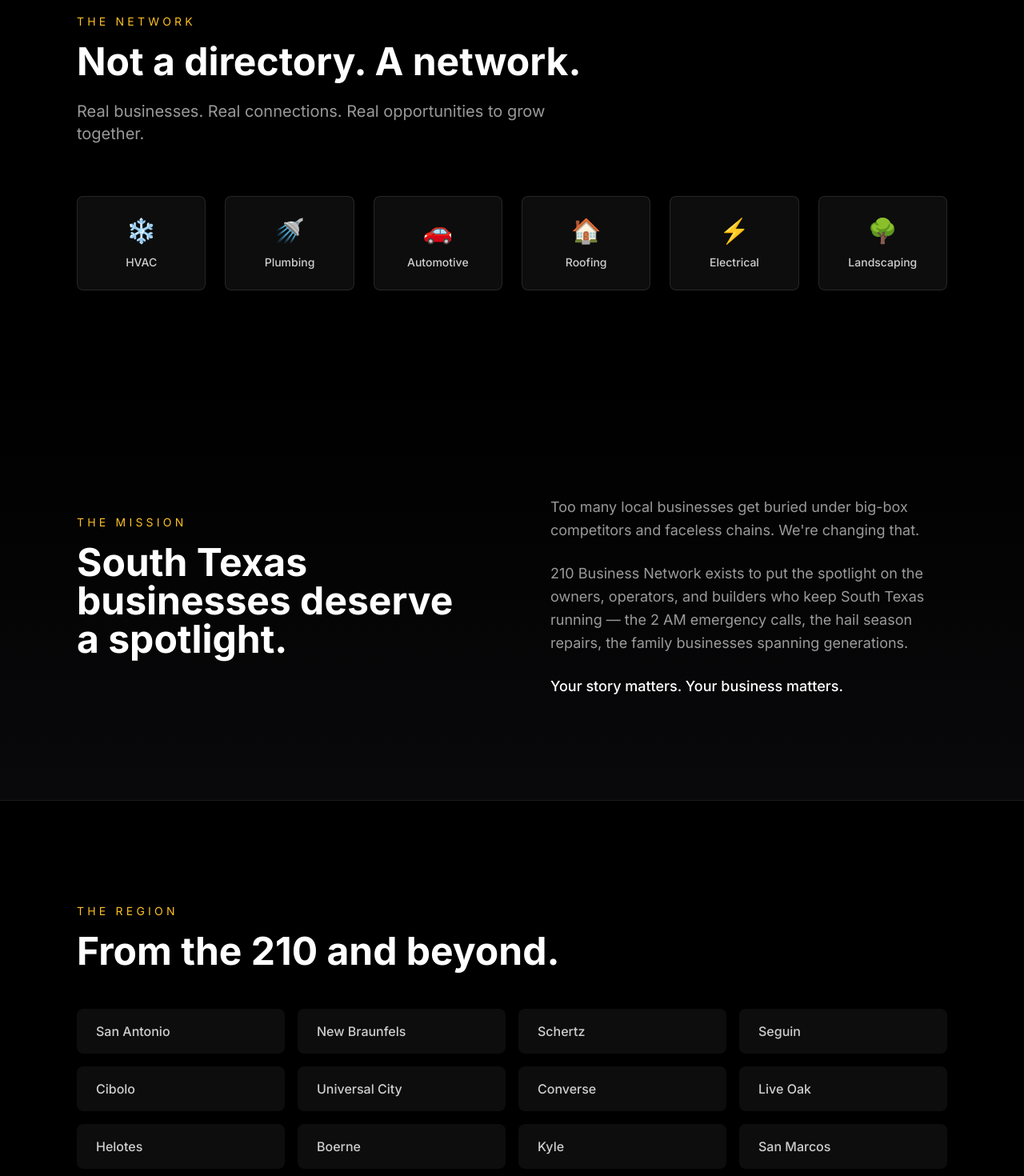
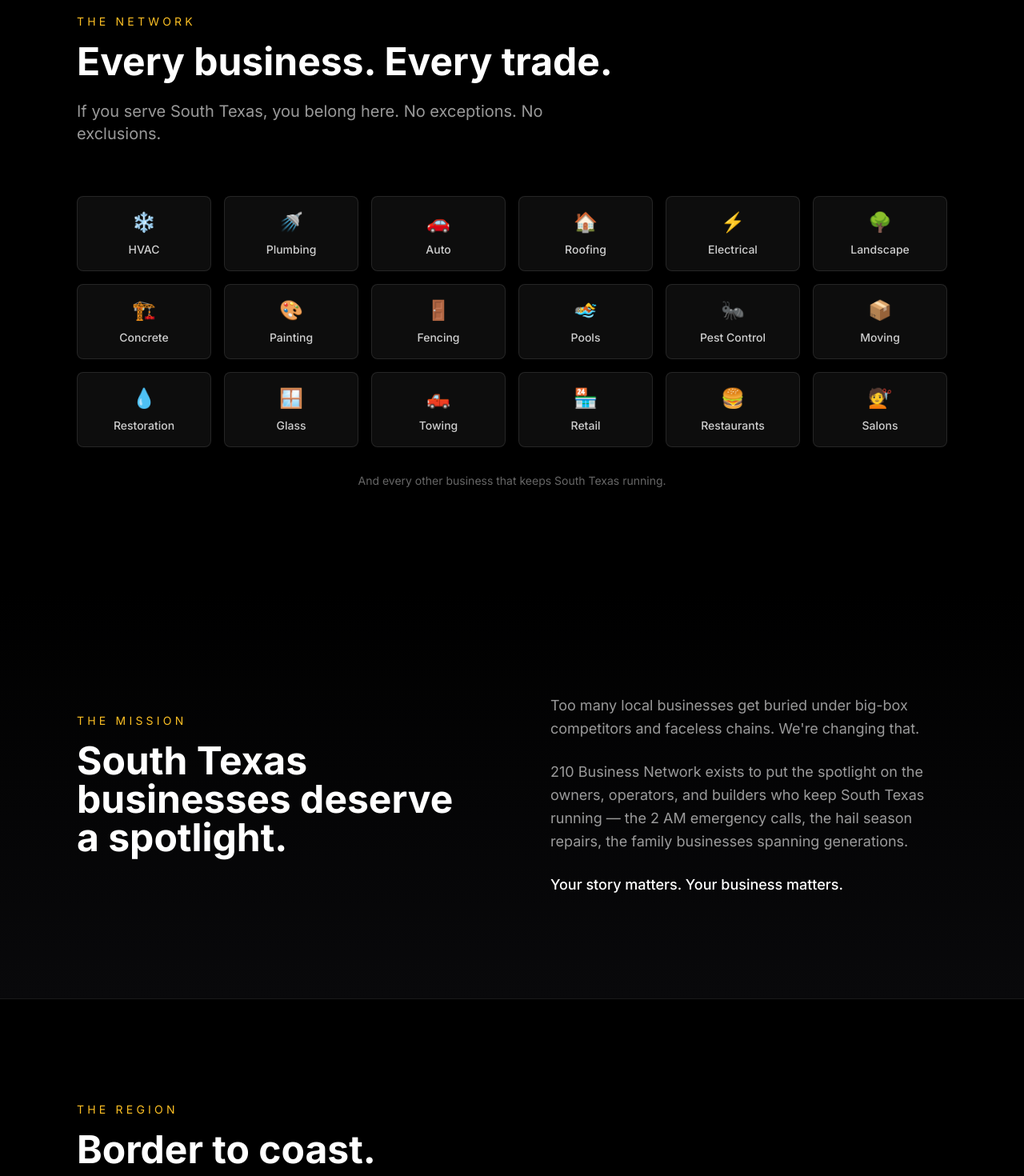
Before and after one commit to yogibeezy/210-business-insider, a Next.js app: page / in a window 1280 px wide. Shown: the part 940-2410 px from the top of the page at 80% size. Built offline with nearby package versions, Linux system fonts and the light colour scheme.

Commit message:
Expand: All businesses welcome, border-to-coast region coverage

```diff
--- a/app/page.tsx
+++ b/app/page.tsx
@@ -47,26 +47,42 @@
       <section className="px-6 md:px-12 lg:px-24 py-24 md:py-32 border-t border-white/10">
         <div className="max-w-7xl mx-auto">
           <p className="text-sm tracking-[0.3em] uppercase text-amber-400 mb-4">The Network</p>
-          <h2 className="text-3xl md:text-5xl font-bold mb-6">Not a directory. A network.</h2>
+          <h2 className="text-3xl md:text-5xl font-bold mb-6">Every business. Every trade.</h2>
           <p className="text-white/60 text-lg md:text-xl max-w-2xl mb-16">
-            Real businesses. Real connections. Real opportunities to grow together.
+            If you serve South Texas, you belong here. No exceptions. No exclusions.
           </p>
 
-          <div className="grid grid-cols-2 md:grid-cols-3 lg:grid-cols-6 gap-6">
+          <div className="grid grid-cols-2 md:grid-cols-4 lg:grid-cols-6 gap-4">
             {[
               { icon: '❄️', name: 'HVAC' },
               { icon: '🚿', name: 'Plumbing' },
-              { icon: '🚗', name: 'Automotive' },
+              { icon: '🚗', name: 'Auto' },
               { icon: '🏠', name: 'Roofing' },
               { icon: '⚡', name: 'Electrical' },
-              { icon: '🌳', name: 'Landscaping' },
+              { icon: '🌳', name: 'Landscape' },
+              { icon: '🏗️', name: 'Concrete' },
+              { icon: '🎨', name: 'Painting' },
+              { icon: '🚪', name: 'Fencing' },
+              { icon: '🏊', name: 'Pools' },
+              { icon: '🐜', name: 'Pest Control' },
+              { icon: '📦', name: 'Moving' },
+              { icon: '💧', name: 'Restoration' },
+              { icon: '🪟', name: 'Glass' },
+              { icon: '🛻', name: 'Towing' },
+              { icon: '🏪', name: 'Retail' },
+              { icon: '🍔', name: 'Restaurants' },
+              { icon: '💇', name: 'Salons' },
             ].map((trade) => (
-              <div key={trade.name} className="bg-white/5 border border-white/10 rounded-lg p-6 text-center hover:bg-white/10 transition-colors">
-                <div className="text-3xl mb-3">{trade.icon}</div>
+              <div key={trade.name} className="bg-white/5 border border-white/10 rounded-lg p-4 text-center hover:bg-white/10 transition-colors">
+                <div className="text-2xl mb-2">{trade.icon}</div>
                 <p className="text-sm font-medium text-white/80">{trade.name}</p>
               </div>
             ))}
           </div>
+
+          <p className="text-center text-white/40 mt-8 text-sm">
+            And every other business that keeps South Texas running.
+          </p>
         </div>
       </section>
 
@@ -100,11 +116,17 @@
       <section className="px-6 md:px-12 lg:px-24 py-24 md:py-32 border-t border-white/10">
         <div className="max-w-7xl mx-auto">
           <p className="text-sm tracking-[0.3em] uppercase text-amber-400 mb-4">The Region</p>
-          <h2 className="text-3xl md:text-5xl font-bold mb-12">From the 210 and beyond.</h2>
+          <h2 className="text-3xl md:text-5xl font-bold mb-6">Border to coast.</h2>
+          <p className="text-white/60 text-lg md:text-xl max-w-3xl mb-16">
+            Eagle Pass to Corpus Christi. Laredo to Lockhart. If you're in South Texas, you're home.
+          </p>
 
-          <div className="grid grid-cols-2 md:grid-cols-4 gap-4">
+          <div className="grid grid-cols-2 md:grid-cols-4 lg:grid-cols-6 gap-4">
             {[
               'San Antonio',
+              'Eagle Pass',
+              'Corpus Christi',
+              'Laredo',
               'New Braunfels',
               'Schertz',
               'Seguin',
@@ -116,9 +138,18 @@
               'Boerne',
               'Kyle',
               'San Marcos',
+              'Lockhart',
+              'Pleasanton',
+              'Jourdanton',
+              'Devine',
+              'Hondo',
+              'Bandera',
+              'Kerrville',
+              'Uvalde',
+              'Carrizo Springs',
             ].map((city) => (
-              <div key={city} className="py-4 px-6 bg-white/5 rounded-lg">
-                <p className="text-white/80 font-medium">{city}</p>
+              <div key={city} className="py-3 px-4 bg-white/5 rounded-lg text-center">
+                <p className="text-white/70 text-sm font-medium">{city}</p>
               </div>
             ))}
           </div>
```
